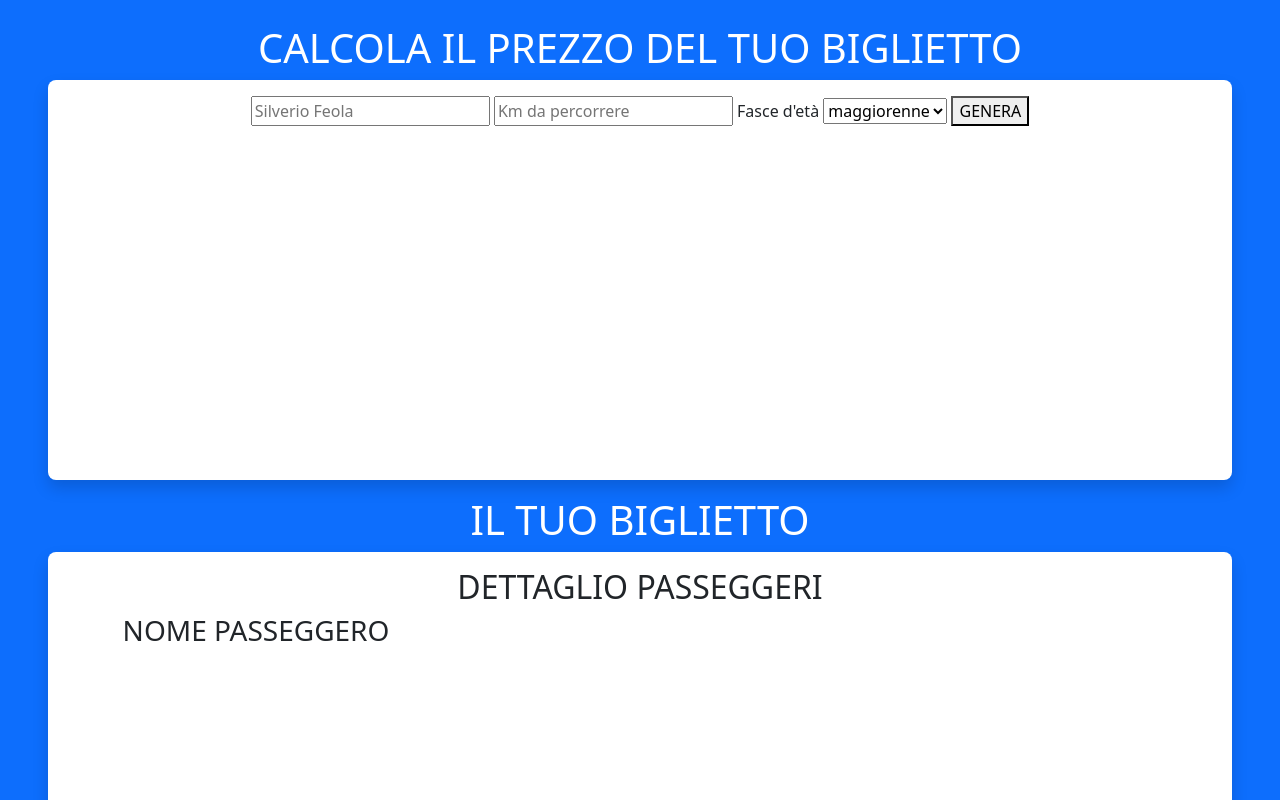
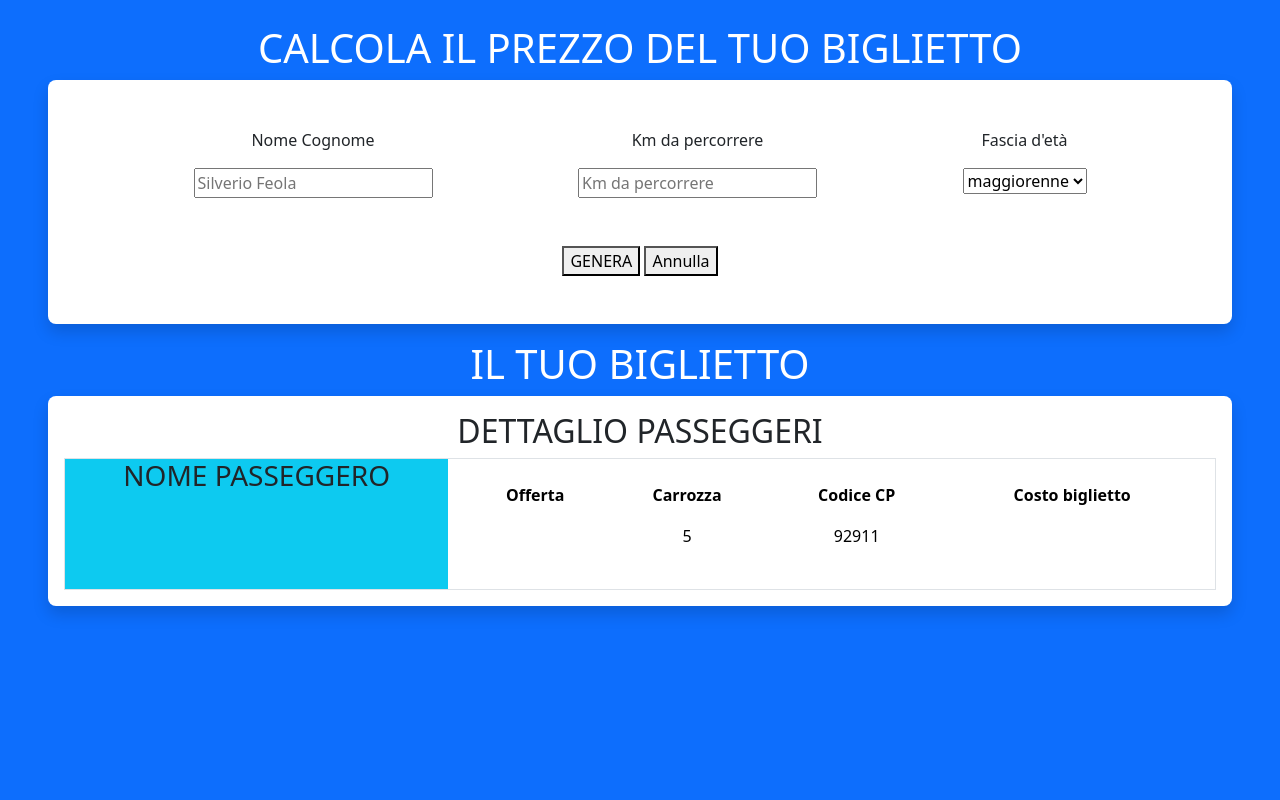
Before and after one commit to BiagioCaputo/js-biglietto-treno-form, a plain HTML site: page index.html in a window 1280 px wide. Shown: the top 800 px of the page. Drawn offline with nearby package versions, Linux system fonts and the light colour scheme.

Commit message:
migliorato layout, aggiunte funzione name e tipo biglietto

```diff
--- a/css/style.css
+++ b/css/style.css
@@ -1,11 +1,3 @@
 .bg-white{
     background-color: white;
 }
-
-.upper-content{
-    min-height: 400px;
-}
-
-.bottom-content{
-    min-height: 400px;
-}
--- a/index.html
+++ b/index.html
@@ -10,29 +10,62 @@
     <script defer src="js/script.js"></script>
 </head>
 <body class="px-5 py-4 text-center bg-primary">
+
+
     <h1 class="text-white">CALCOLA IL PREZZO DEL TUO BIGLIETTO</h1>
-    <div class="upper-content bg-white rounded-3 shadow py-3">
+
+    <div class="upper-content bg-white rounded-3 shadow py-5">
+        <div class="user-info-box mb-5 d-flex justify-content-evenly">
+            <div class="passenger-name-box">
+                <label for="Name" class="d-block mb-3">Nome Cognome</label>
                 <input id="name" type="text" placeholder="Silverio Feola">
+            </div>
+            <div class="kms-box">
+                <label for="kms" class="d-block mb-3">Km da percorrere</label>
                 <input id="kms" type="number" placeholder="Km da percorrere">
-        <label for="age">Fasce d'età</label>
+            </div>
+            <div class="age-box">
+                <label for="age" class="d-block mb-3">Fascia d'età</label>
                 <select name ='age' id="age">
                     <option value="maggiorenne">maggiorenne</option>
                     <option value="minorenne">minorenne</option>
                     <option value="over65">over65</option>
                 </select>
+            </div>
+        </div>
+        <div class="buttons-box">
             <button id="button" type="button">GENERA</button>
+            <button id="null" type="button">Annulla</button>
+        </div>
+    </div>
 
-    </div>
+
     <h1 class="text-white mt-3">IL TUO BIGLIETTO</h1>
+
     <div class="bottom-content bg-white rounded-3 shadow p-3">
         <h2>DETTAGLIO PASSEGGERI</h2>
-        <div class="ticket d-flex">
-            <div class="ticket-left col-4">
+        <div class="ticket d-flex border">
+            <div class="ticket-left col-4 bg-info">
                 <h3>NOME PASSEGGERO</h3>
                 <h4 id="passenger-name"></h4>
             </div>
-            <div class="ticket-right col-8">
-                <span id="priceticket"></span>
+            <div class="ticket-right col-8 p-3">
+                <table class="table border-white">
+                    <thead>
+                      <tr>
+                        <th>Offerta</th>
+                        <th>Carrozza</th>
+                        <th>Codice CP</th>
+                        <th>Costo biglietto</th>
+                      </tr>
+                    </thead>
+                    <tbody class="border-style-none">
+                      <tr>
+                        <td id="ticket-type"></td>
+                        <td>5</td>
+                        <td>92911</td>
+                        <td><span id="priceticket"></span></td>
+                      </tr>
             </div>
         </div>
     </div>
--- a/js/script.js
+++ b/js/script.js
@@ -6,6 +6,7 @@ const kms = document.getElementById("kms");
 const button = document.getElementById("button");
 const finalprice = document.getElementById("priceticket");
 const passengerName = document.getElementById("passenger-name");
+const ticketType = document.getElementById("ticket-type");
 
 
 
@@ -21,21 +22,23 @@ button.addEventListener("click", function(){
 
     passengerName.innerText = userName;
 
-    console.log(userKms);
-    console.log(userAge);
+
 
     if (userAge ==="maggiorenne"){
         finalprice.innerText = price.toFixed(2);
+        ticketType.innerText = "Biglietto Standard"
     }
 
     else if (userAge ==="minorenne"){
         const price20 = price - price * 20 / 100;
         finalprice.innerText =  price20.toFixed(2);
+        ticketType.innerText = "Biglietto Ridotto"
     }
 
     else if (userAge ==="over65"){
         const price40 = price - price * 40 / 100;
         finalprice.innerText = price40.toFixed(2);
+        ticketType.innerText = "Biglietto Ridotto"
     }
 
 
```
Lines whose indentation alone changed are shown as unchanged.
